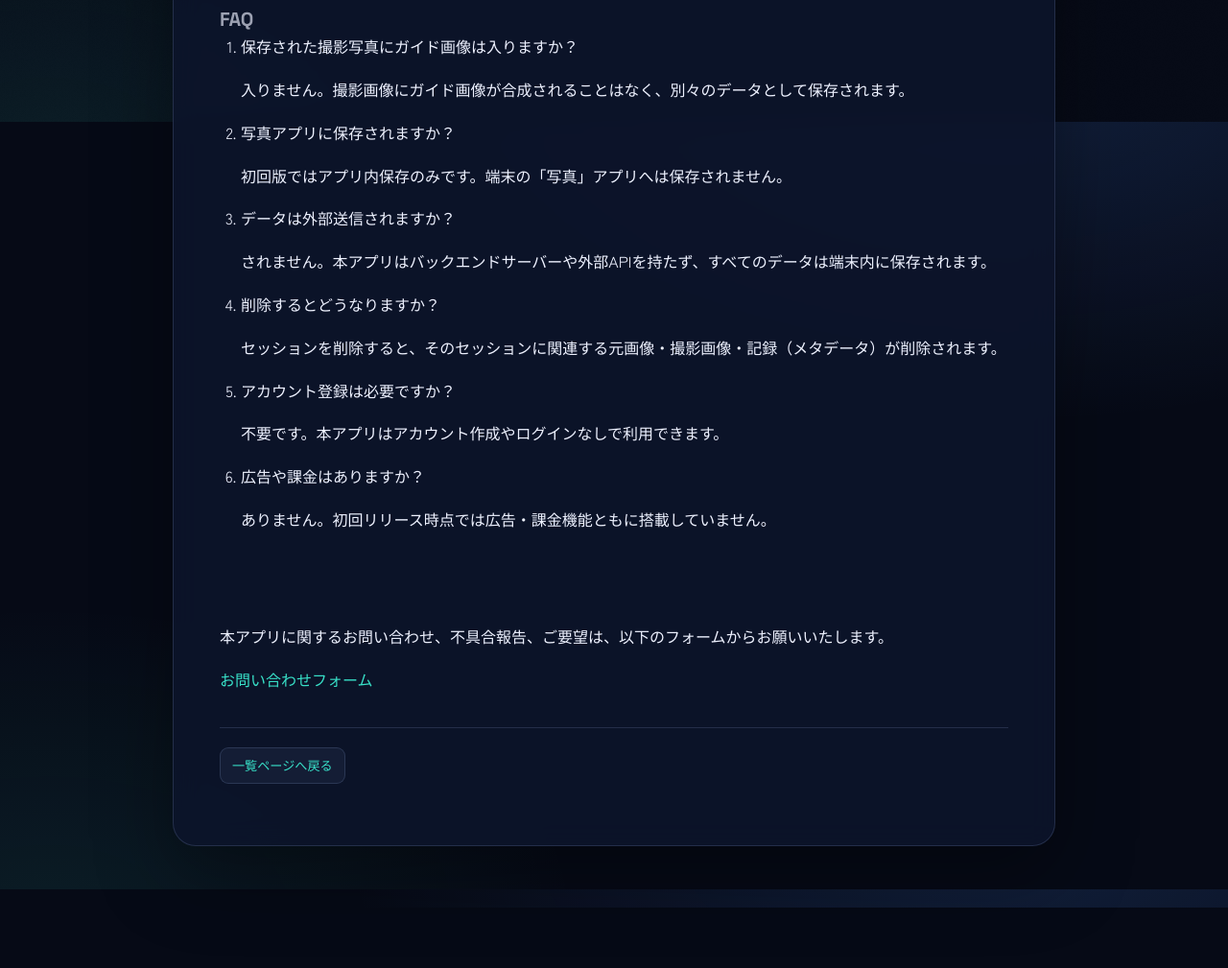
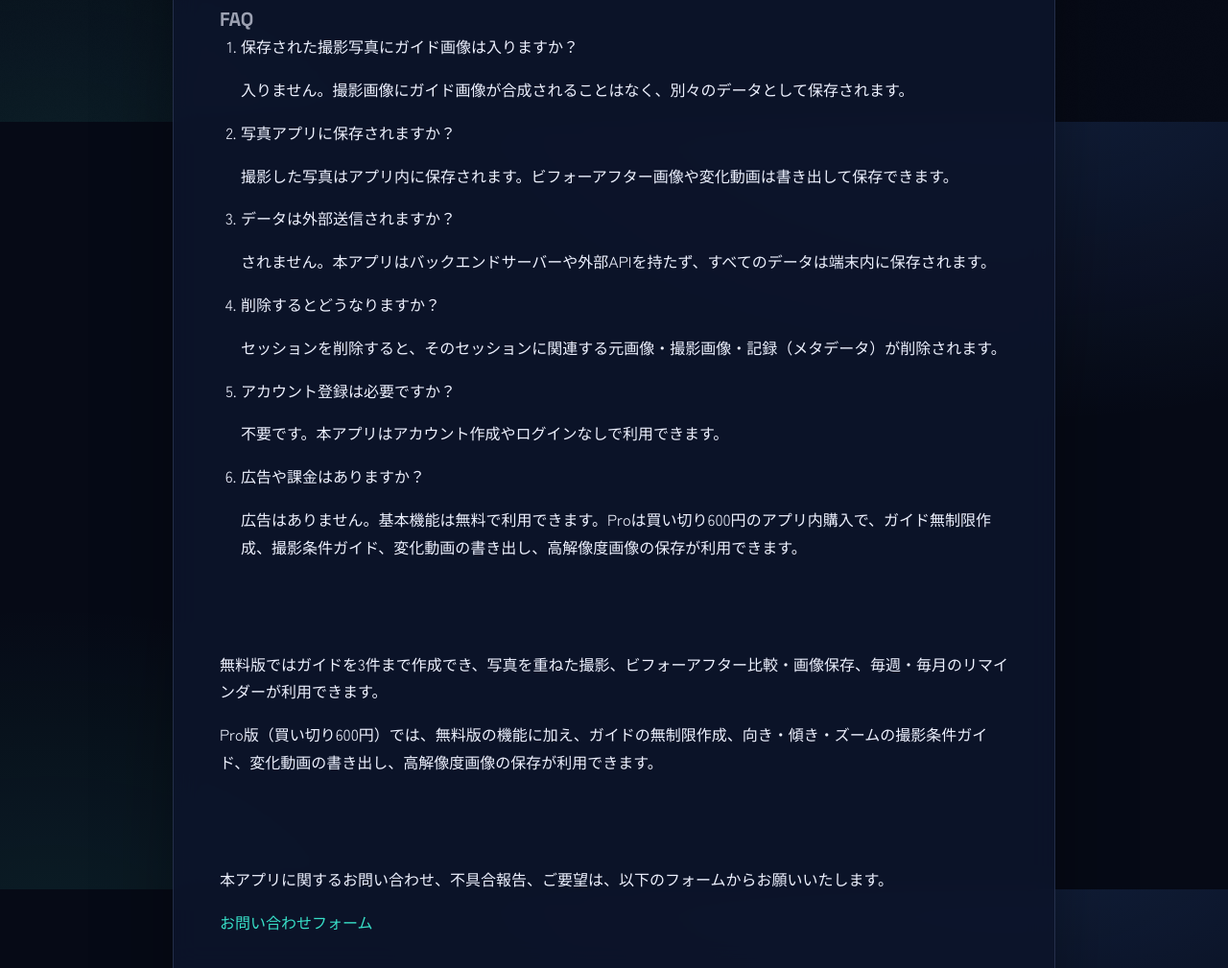
Before and after one commit to Show1005/app-legal-pages, a plain HTML site: page overlay-camera/support.html in a window 1280 px wide. Shown: the part 673-1682 px from the top of the page at 96% size. Before the commit the page ends 1619 px from the top, so only its background shows below. Drawn offline with Linux system fonts and the light colour scheme.

Commit message:
docs: update Overlay Camera Free and Pro information

```diff
--- a/overlay-camera/support.html
+++ b/overlay-camera/support.html
@@ -134,7 +134,7 @@
           </li>
           <li>
             写真アプリに保存されますか？
-            <p>初回版ではアプリ内保存のみです。端末の「写真」アプリへは保存されません。</p>
+            <p>撮影した写真はアプリ内に保存されます。ビフォーアフター画像や変化動画は書き出して保存できます。</p>
           </li>
           <li>
             データは外部送信されますか？
@@ -150,10 +150,13 @@
           </li>
           <li>
             広告や課金はありますか？
-            <p>ありません。初回リリース時点では広告・課金機能ともに搭載していません。</p>
+            <p>広告はありません。基本機能は無料で利用できます。Proは買い切り600円のアプリ内購入で、ガイド無制限作成、撮影条件ガイド、変化動画の書き出し、高解像度画像の保存が利用できます。</p>
           </li>
         </ol>
 
+        <h2>無料版とPro版の違い</h2>
+        <p>無料版ではガイドを3件まで作成でき、写真を重ねた撮影、ビフォーアフター比較・画像保存、毎週・毎月のリマインダーが利用できます。</p>
+        <p>Pro版（買い切り600円）では、無料版の機能に加え、ガイドの無制限作成、向き・傾き・ズームの撮影条件ガイド、変化動画の書き出し、高解像度画像の保存が利用できます。</p>
         <h2>お問い合わせ</h2>
         <p>本アプリに関するお問い合わせ、不具合報告、ご要望は、以下のフォームからお願いいたします。</p>
         <p><a href="https://docs.google.com/forms/d/e/1FAIpQLSdN1mS5y-9_8NZxLXNguQIPyZ5Dk2-fAgHY6IveXnw5l_YAGg/viewform?usp=pp_url&entry.1400069445=Overlay%20Camera">お問い合わせフォーム</a></p>
```
